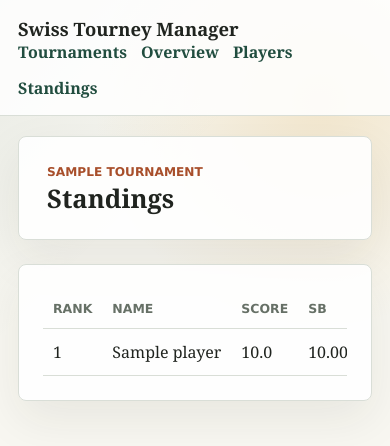
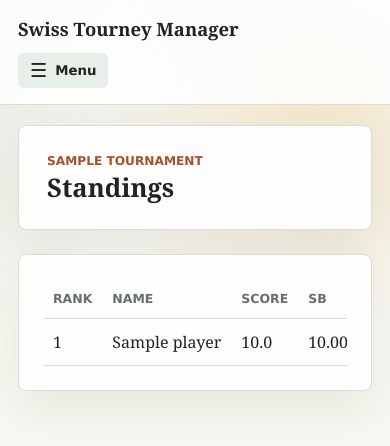
Before and after one commit to MCodrescu/SwissTourneyManager, a Django app: template tournaments/templates/tournaments/standings.html in a window 390 px wide. Shown: the top 446 px of the page. Run offline with Django 5.2, Linux system fonts and the light colour scheme; tables that the repository leaves empty hold one stand-in row (values such as "Sample post"); the template is opened without the code that fills it: values that come from a table or form of the project are taken from there, most other values are stand-ins (such as "Sample title", 1, 10 or a date in 2020).

Commit message:
collapsible nav on mobile

```diff
--- a/tournaments/static/tournaments/site.css
+++ b/tournaments/static/tournaments/site.css
@@ -56,6 +56,10 @@ nav {
     display: flex;
     flex-wrap: wrap;
     gap: 14px;
+}
+
+.nav-toggle {
+    display: none;
 }
 
 .page {
@@ -346,10 +350,40 @@ select {
 }
 
 @media (max-width: 760px) {
-    .site-header,
+    .site-header {
+        align-items: flex-start;
+        flex-direction: column;
+        gap: 12px;
+    }
+
     .hero-panel {
         align-items: flex-start;
         flex-direction: column;
+    }
+
+    .nav-toggle {
+        align-items: center;
+        background: var(--mist);
+        color: var(--ink);
+        display: inline-flex;
+        gap: 8px;
+        padding: 8px 12px;
+    }
+
+    .nav-toggle-icon {
+        font-size: 1.2rem;
+        line-height: 1;
+    }
+
+    nav {
+        display: none;
+        flex-direction: column;
+        gap: 10px;
+        width: 100%;
+    }
+
+    nav.is-open {
+        display: flex;
     }
 
     .two-column,
--- a/tournaments/templates/tournaments/base.html
+++ b/tournaments/templates/tournaments/base.html
@@ -11,7 +11,11 @@
     <header class="site-header">
         <a class="brand" href="{% url 'tournaments:tournament_list' %}">Swiss Tourney Manager</a>
         {% if tournament %}
-            <nav>
+            <button class="nav-toggle" type="button" aria-controls="tournament-navigation" aria-expanded="false">
+                <span class="nav-toggle-icon" aria-hidden="true">&#9776;</span>
+                <span class="nav-toggle-label">Menu</span>
+            </button>
+            <nav id="tournament-navigation">
                 <a href="{% url 'tournaments:tournament_list' %}">Tournaments</a>
                 <a href="{% url 'tournaments:tournament_detail' tournament.id %}">Overview</a>
                 <a href="{% url 'tournaments:player_list' tournament.id %}">Players</a>
@@ -43,6 +47,16 @@
                 message.remove();
             }, 3000);
         });
+
+        document.querySelectorAll('.nav-toggle').forEach(function (toggle) {
+            toggle.addEventListener('click', function () {
+                var navigation = document.getElementById(toggle.getAttribute('aria-controls'));
+                var isExpanded = toggle.getAttribute('aria-expanded') === 'true';
+
+                toggle.setAttribute('aria-expanded', String(!isExpanded));
+                navigation.classList.toggle('is-open', !isExpanded);
+            });
+        });
     </script>
 </body>
 </html>
```
